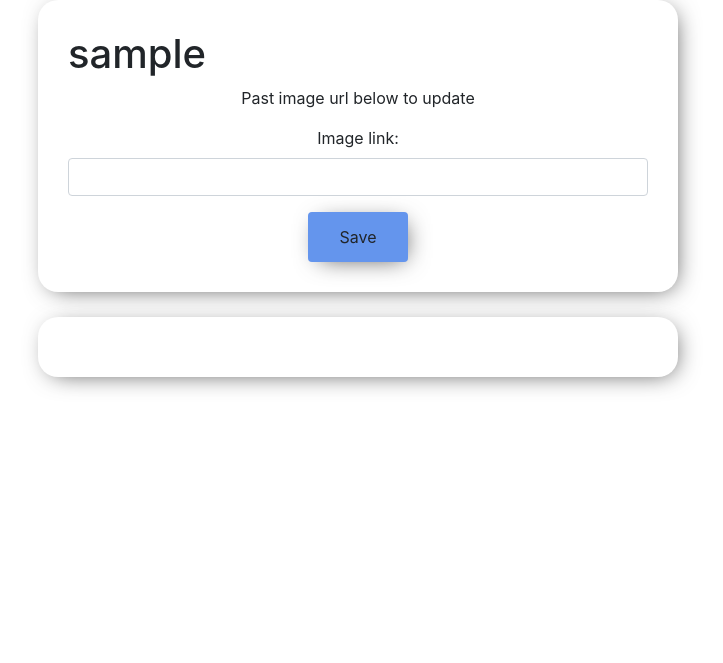
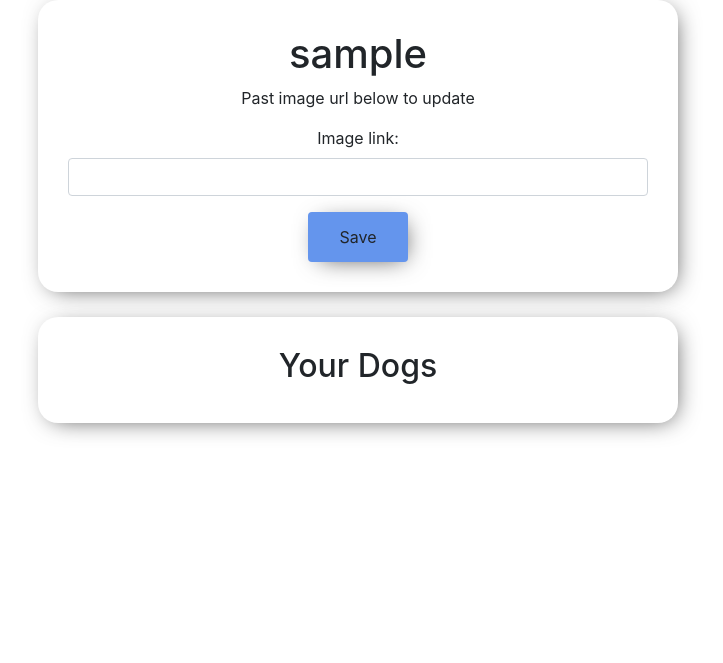
Before and after one commit to danielkbolton/PleasantPup, a Django app: page /accounts/profile/ in a window 1280 px wide. Shown: the part 64-727 px from the top of the page, without its empty margins (282-1005 px from the left). Run offline with Django 3.2, Linux system fonts and the light colour scheme; the visitor is signed in with stand-in values (Sample User, id 1); data that the repository does not hold is empty; some libraries are stand-ins or nearby versions.

Commit message:
adds show dogs to user profile

```diff
--- a/pleasantPup_app/models.py
+++ b/pleasantPup_app/models.py
@@ -54,7 +54,7 @@
         return self.breed
 
 class Dog(models.Model):
-    owner = models.ForeignKey(User, on_delete=models.CASCADE, related_name='dog')
+    owner = models.ForeignKey(User, on_delete=models.CASCADE, related_name='dogs')
     name = models.CharField(max_length=200)
     age = models.TextField(default=0)
     breed = models.ForeignKey(Breed, on_delete=models.CASCADE, related_name='breeds')
--- a/pleasantPup_app/static/css/main.css
+++ b/pleasantPup_app/static/css/main.css
@@ -242,7 +242,7 @@
 }
 
 .profile-section {
-
+    text-align: center;
     padding: 30px;
     margin: 0 auto;
     margin-bottom: 25px;
@@ -276,3 +276,21 @@
 #id_image_link {
     width: 100%;
 }
+
+.dog-section {
+
+    text-align: center;
+    padding: 30px;
+    margin: 0 auto;
+    margin-bottom: 25px;
+    -webkit-box-shadow: 4px 4px 25px -8px rgba(0,0,0,0.75);
+    -moz-box-shadow: 4px 4px 25px -8px rgba(0,0,0,0.75);
+    box-shadow: 4px 4px 25px -8px rgba(0,0,0,0.75);
+    width: 50%;
+    border-radius: 20px;
+};
+.dogs-container {
+    display: flex;
+    flex-direction:row ;
+    justify-content: space-around;
+}
--- /dev/null
+++ b/pleasantPup_app/templates/dog_form.html
@@ -0,0 +1,5 @@
+{% extends 'base.html' %}
+
+{% block content %}
+
+{% endblock %}
--- a/pleasantPup_app/templates/profile.html
+++ b/pleasantPup_app/templates/profile.html
@@ -28,10 +28,18 @@
     {% endif %}
 </div>
 
-<div class="profile-section">
-    {% for dog in dogs  %}
-    <p>{{ dog }}</p>
-    {% endfor %}
+<div class="dog-section">
+    <h2>Your Dogs</h2>
+    <div class="dogs-container">
+        {% for dog in user.dogs.all %}
+        <p>{{dog.name}}</p>
+
+        <div class="dog-buttons">
+            <button class="dog-edit">edit</button>
+            <button class="dog-delete">delete</button>
+        </div>
+        {% endfor %}
+    </div>
 </div>
 
 
```
